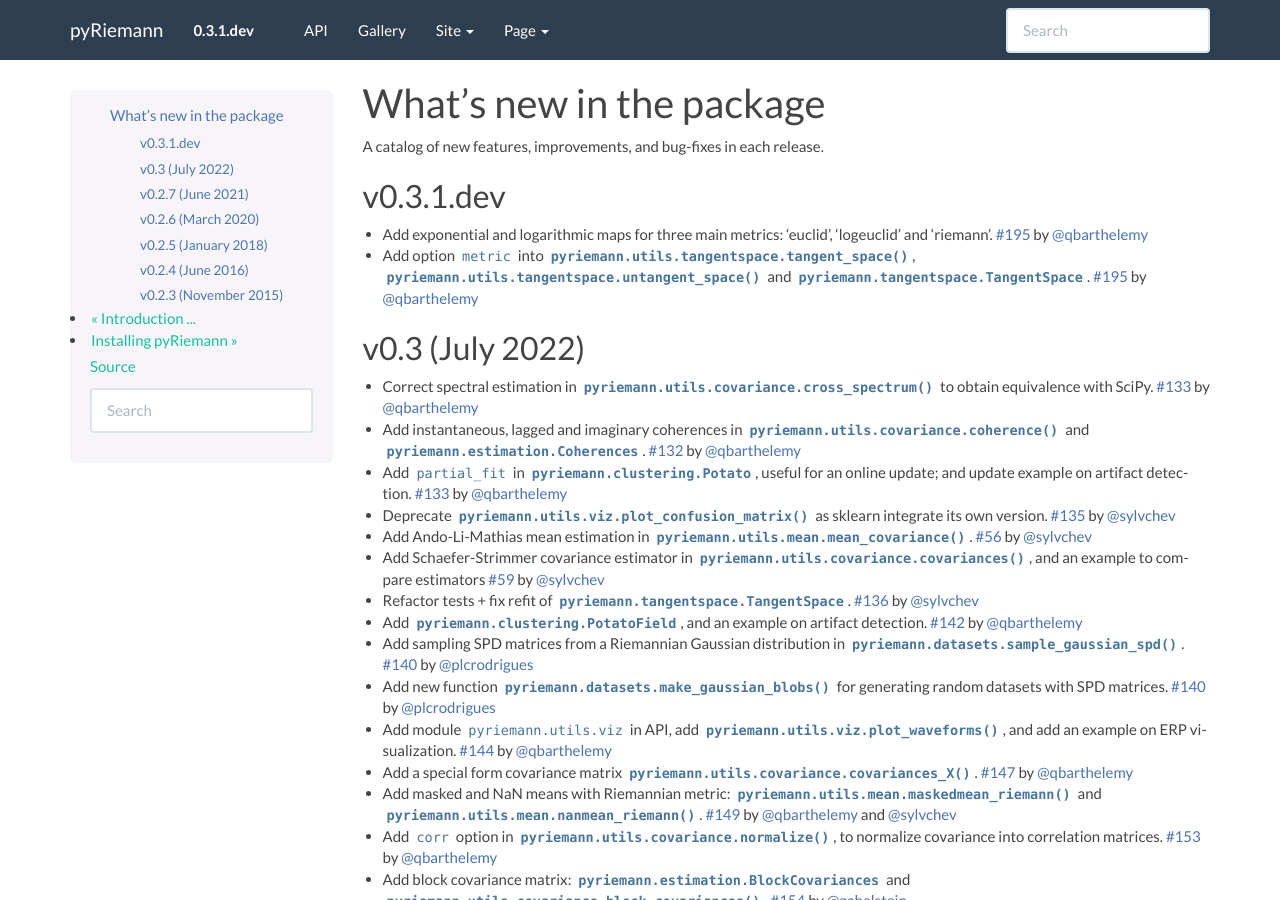
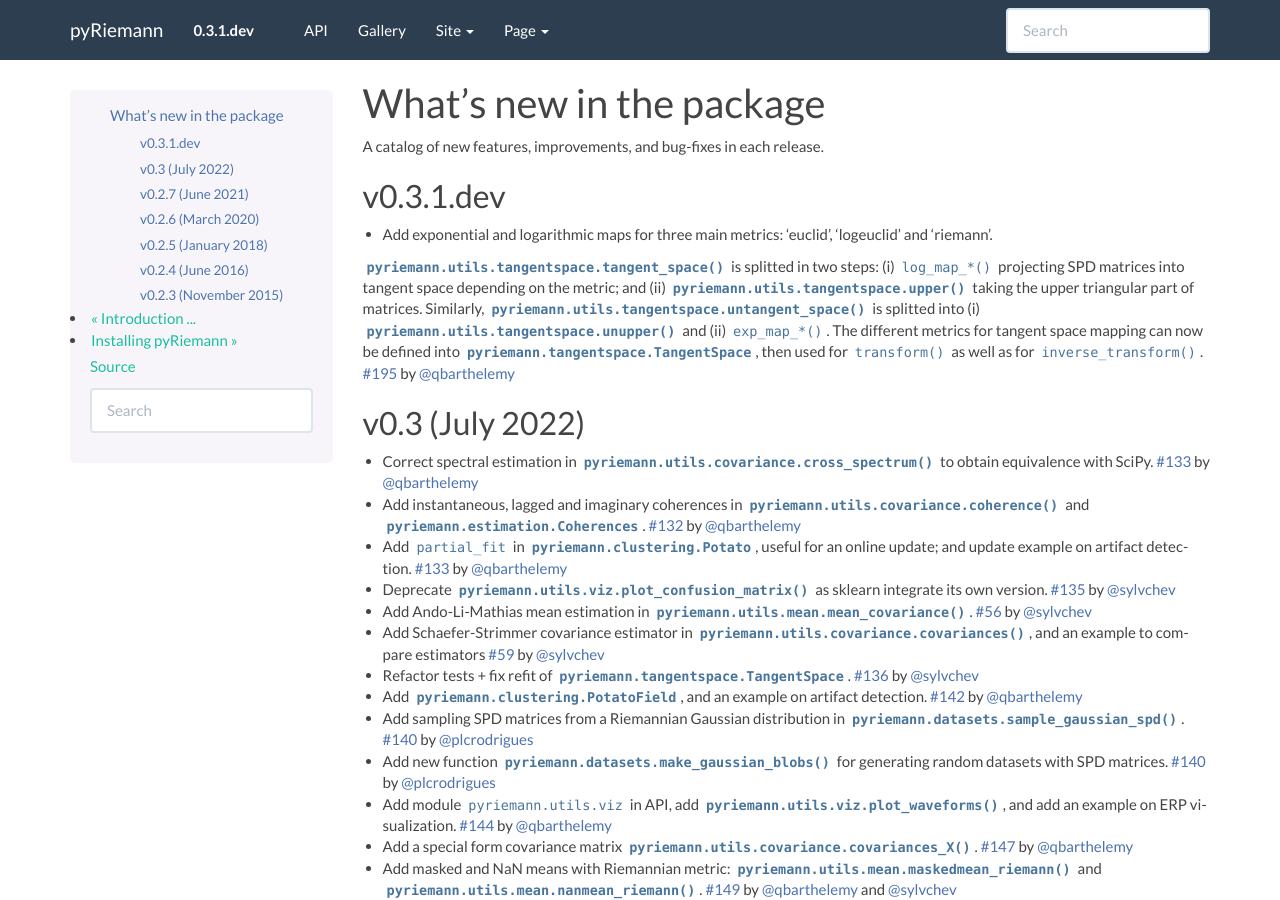
Before and after one commit to pyRiemann/pyRiemann, a Sphinx documentation site: the page built from doc/whatsnew.rst, in a window 1280 px wide and 900 px high. Built offline with Sphinx 7.4.7, drawn with Linux system fonts in a browser that asks for light colours; formulas are drawn with MathJax 3; pages that are not in the unit, such as notebooks, are missing from menus.

Commit message:
complete readme

```diff
--- a/doc/whatsnew.rst
+++ b/doc/whatsnew.rst
@@ -10,9 +10,11 @@ A catalog of new features, improvements, and bug-fixes in each release.
 v0.3.1.dev
 ----------
 
-- Add exponential and logarithmic maps for three main metrics: 'euclid', 'logeuclid' and 'riemann'. :pr:`195` by :user:`qbarthelemy`
-
-- Add option ``metric`` into :func:`pyriemann.utils.tangentspace.tangent_space`, :func:`pyriemann.utils.tangentspace.untangent_space` and :class:`pyriemann.tangentspace.TangentSpace`. :pr:`195` by :user:`qbarthelemy`
+- Add exponential and logarithmic maps for three main metrics: 'euclid', 'logeuclid' and 'riemann'.
+:func:`pyriemann.utils.tangentspace.tangent_space` is splitted in two steps: (i) ``log_map_*()`` projecting SPD matrices into tangent space depending on the metric; and (ii) :func:`pyriemann.utils.tangentspace.upper` taking the upper triangular part of matrices.
+Similarly, :func:`pyriemann.utils.tangentspace.untangent_space` is splitted into (i) :func:`pyriemann.utils.tangentspace.unupper` and (ii) ``exp_map_*()``.
+The different metrics for tangent space mapping can now be defined into :class:`pyriemann.tangentspace.TangentSpace`,
+then used for ``transform()`` as well as for ``inverse_transform()``. :pr:`195` by :user:`qbarthelemy`
 
 v0.3 (July 2022)
 ----------------
```
